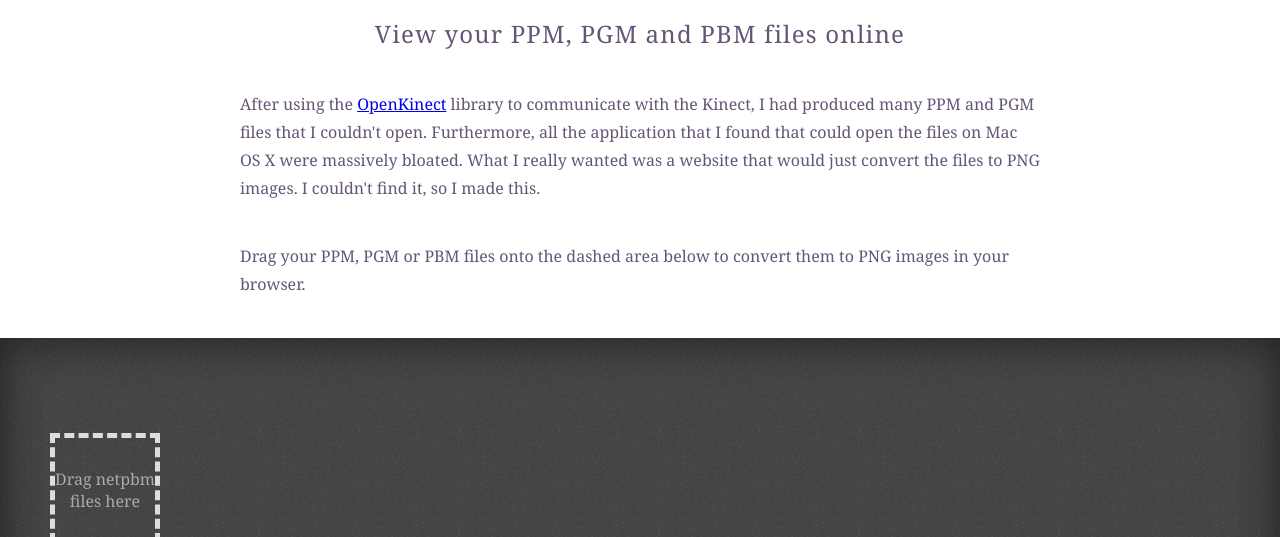
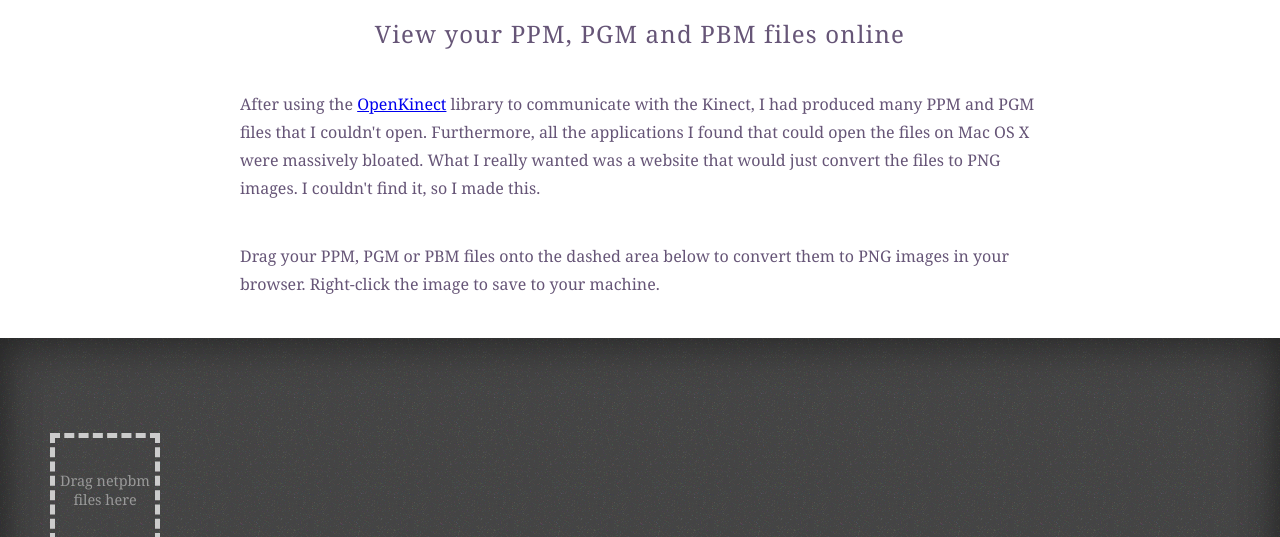
Before and after one commit to paulcuth/netpbm-viewer, a plain HTML site: page index.html in a window 1280 px wide. Shown: the part 263-800 px from the top of the page. Drawn offline with Linux system fonts and the light colour scheme.

Commit message:
Updated index page content and presentation.

```diff
--- a/css/site.css
+++ b/css/site.css
@@ -73,9 +73,10 @@ div.inner-holder {
 
 
 #landing-zone {
+	font-size: .9em;
 	width: 100px;
 	height: 100px;
-	border: 5px dashed #ddd;
+	border: 5px dashed #ccc;
 	margin-left: 50px;
 	position: relative;
 	top: -55px;
@@ -91,9 +92,9 @@ div.inner-holder {
 
 #landing-zone span {
 	display: block;
-	color: #aaa;
+	color: #999;
 	text-align: center;
-	margin-top: 30px;
+	margin-top: 33px;
 }
 
 
--- a/index.html
+++ b/index.html
@@ -9,8 +9,8 @@
 		<h1>Netpbm Viewer</h1>
 		<h2>View your PPM, PGM and PBM files online</h2>
 
-		<p>After using the <a href="http://openkinect.org/">OpenKinect</a> library to communicate with the Kinect, I had produced many PPM and PGM files that I couldn't open. Furthermore, all the application that I found that could open the files on Mac OS X were massively bloated. What I really wanted was a website that would just convert the files to PNG images. I couldn't find it, so I made this.</p>
-		<p>Drag your PPM, PGM or PBM files onto the dashed area below to convert them to PNG images in your browser.</p>
+		<p>After using the <a href="http://openkinect.org/">OpenKinect</a> library to communicate with the Kinect, I had produced many PPM and PGM files that I couldn't open. Furthermore, all the applications I found that could open the files on Mac OS X were massively bloated. What I really wanted was a website that would just convert the files to PNG images. I couldn't find it, so I made this.</p>
+		<p>Drag your PPM, PGM or PBM files onto the dashed area below to convert them to PNG images in your browser. Right-click the image to save to your machine.</p>
 
 		<div id="holder">
 			<div class="inner-holder">
```
